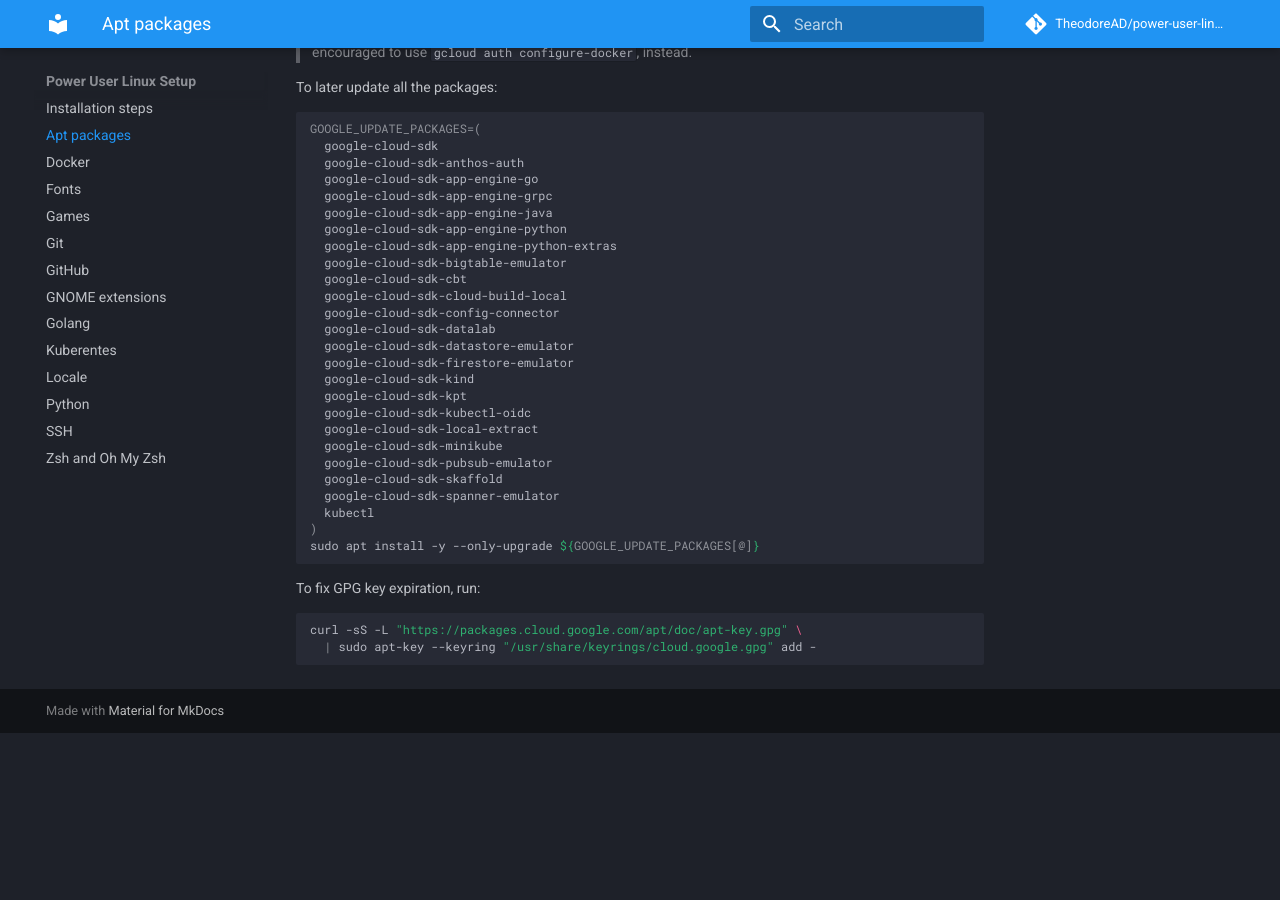
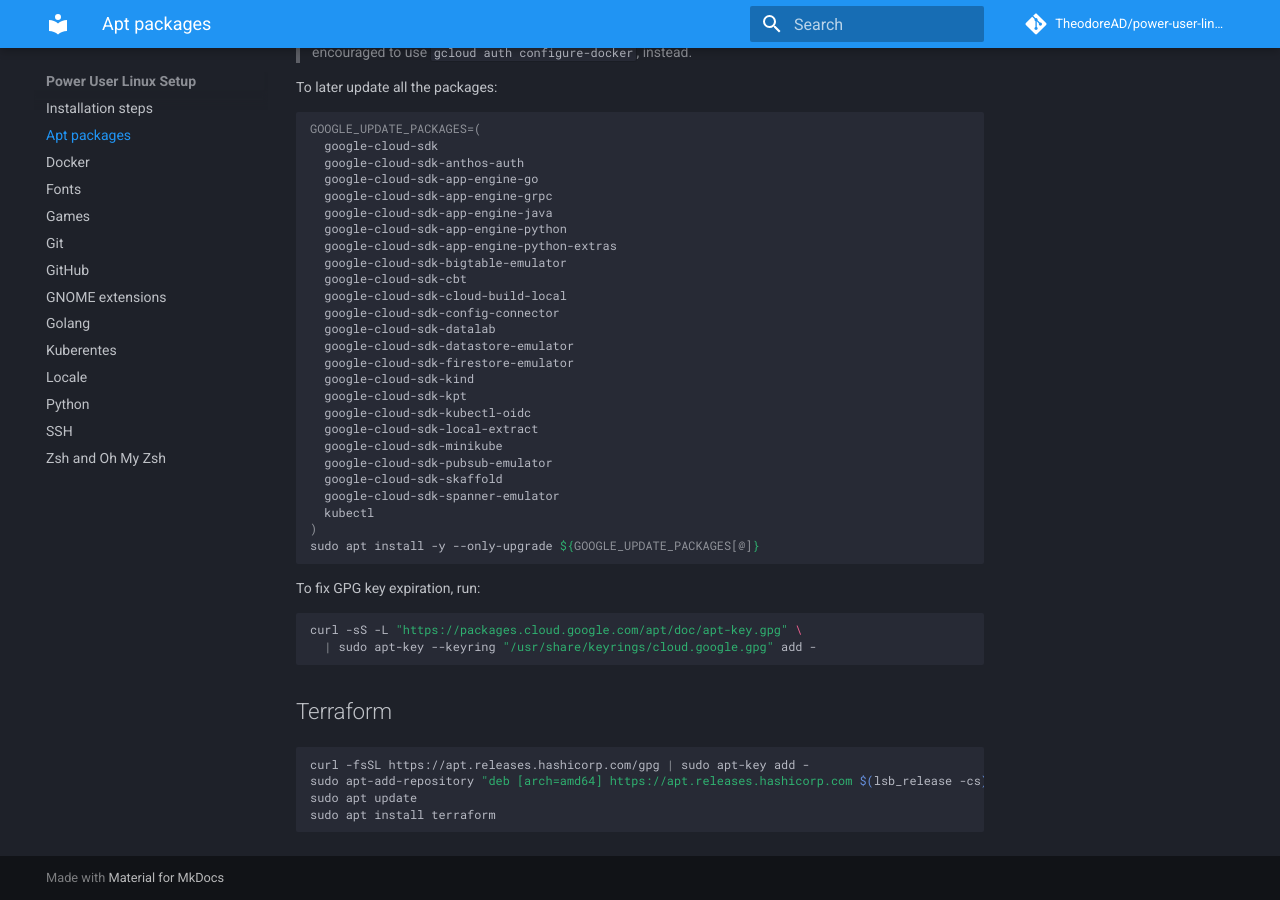
Before and after one commit to TheodoreAD/power-user-linux-setup, an MkDocs documentation site: the page built from docs/apt_packages.md, in a window 1280 px wide and 900 px high, scrolled down 2600 px. Built offline with MkDocs 1.6.1 and Material for MkDocs 9.7.7, drawn with Linux system fonts in a browser that asks for light colours; comment, search, counter and statistics services are not loaded; before the commit the page ends 3333 px from its top, so only the background shows below that.

Commit message:
fixup! Initial version

````diff
--- a/docs/apt_packages.md
+++ b/docs/apt_packages.md
@@ -175,3 +175,12 @@
 curl -sS -L "https://packages.cloud.google.com/apt/doc/apt-key.gpg" \
   | sudo apt-key --keyring "/usr/share/keyrings/cloud.google.gpg" add -
 ```
+
+## Terraform
+
+```shell
+curl -fsSL https://apt.releases.hashicorp.com/gpg | sudo apt-key add -
+sudo apt-add-repository "deb [arch=amd64] https://apt.releases.hashicorp.com $(lsb_release -cs) main"
+sudo apt update
+sudo apt install terraform
+```
````
